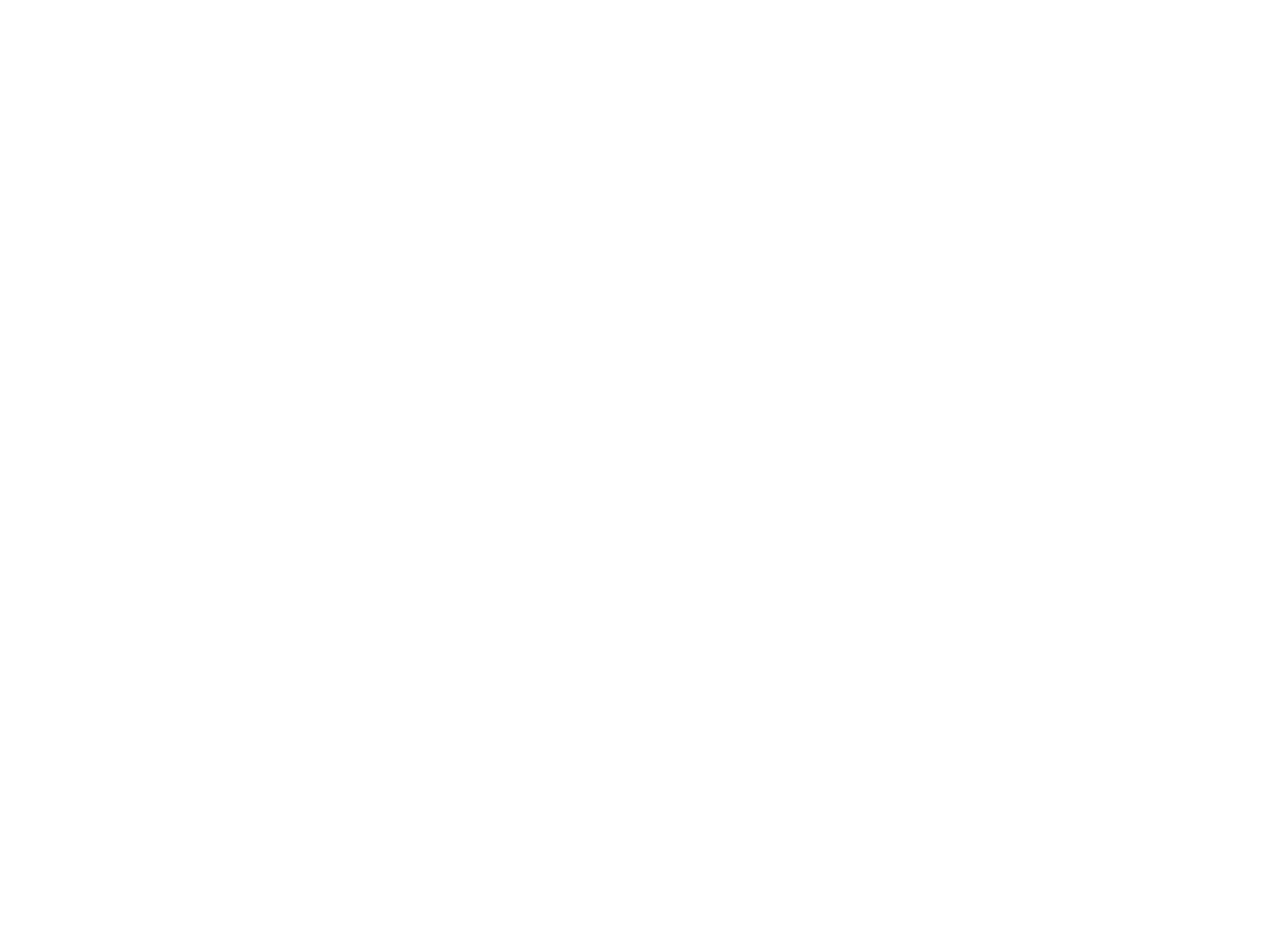
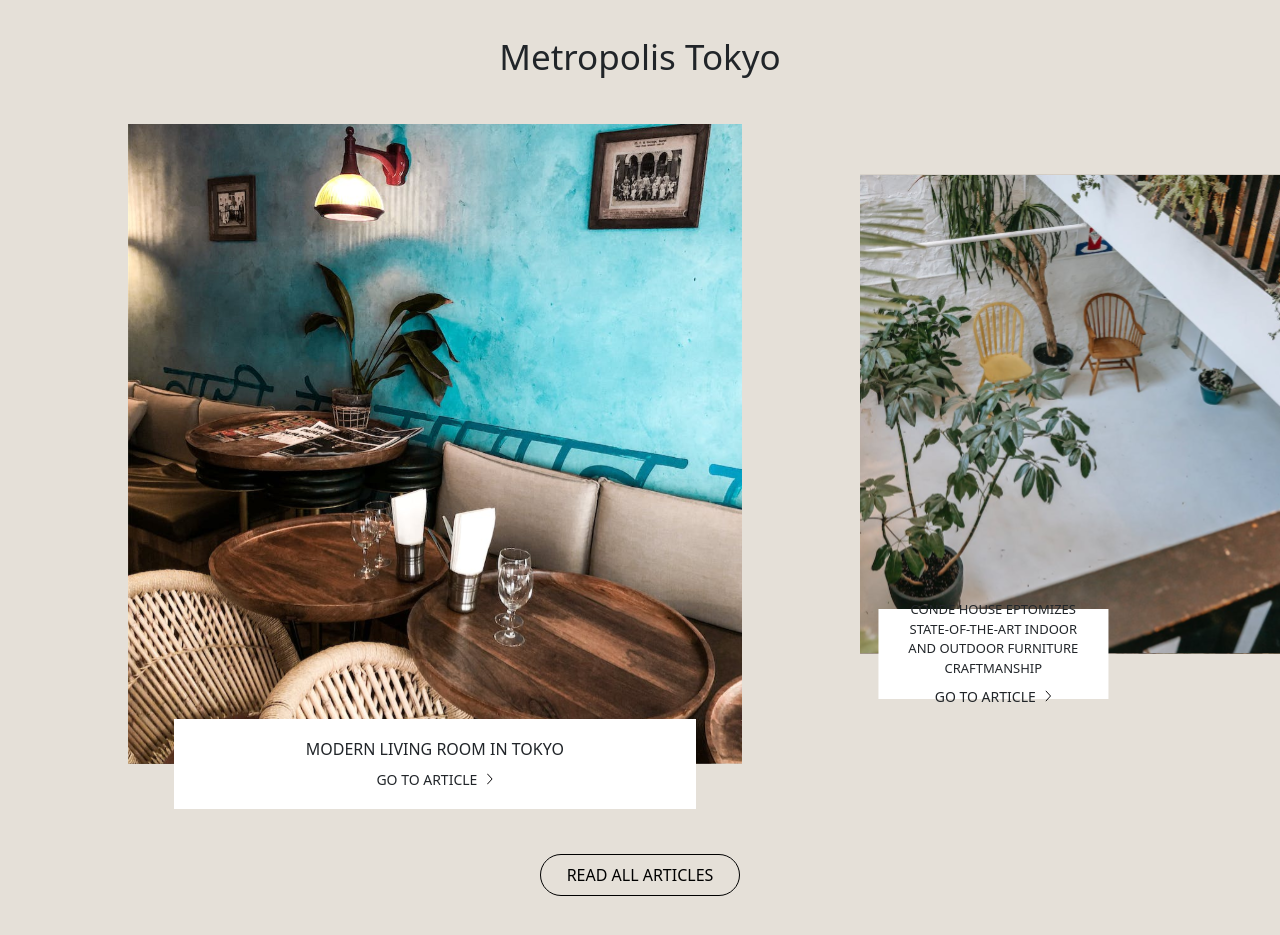
Before and after one commit to firdaous2/HomeTaniq, a React (Create React App) app: page / in a window 1280 px wide. Shown: the part 2500-3435 px from the top of the page. Before the commit the page ends 2461 px from the top, so only its background shows below. Built offline with nearby package versions, Linux system fonts and the light colour scheme.

Commit message:
homepage

```diff
--- a/src/index.css
+++ b/src/index.css
@@ -8,3 +8,6 @@
   max-width: 1800px;
   margin: auto;
 }
+/* div img:nth-child(2){
+  margin: 0;
+} */
--- a/src/pages/homepage.jsx
+++ b/src/pages/homepage.jsx
@@ -10,6 +10,8 @@
 import art from '../assets/art.svg';
 import frame1 from '../assets/restaurant frame.svg';
 import frame2 from '../assets/walkby.svg';
+import frame3 from '../assets/frame3.svg';
+import frame4 from '../assets/frame4.svg';
 import triangle from '../assets/triangle.svg';
 import hotel from '../assets/hotel.svg';
 import communicate from '../assets/communicate.svg';
@@ -67,6 +69,22 @@
     title: "Get personalized assistance, It is now available on WhatsApp too! Get in Touch",
     buttonTitle: "Connect Now",
     buttonImage: arrow
+  },
+]
+const articleSpace = [
+  {
+    image: frame3,
+    title: "MODERN LIVING ROOM IN TOKYO",
+    subTitle: "GO TO ARTICLE",
+    subImage: arrow
+  },
+  {
+    image: frame4,
+    title: "CONDE HOUSE EPTOMIZES STATE-OF-THE-ART INDOOR AND OUTDOOR FURNITURE CRAFTMANSHIP",
+    subTitle: "GO TO ARTICLE",
+    subImage: arrow,
+    id: 'width',
+    id2: 'imgcont'
   },
 ]
 
@@ -230,6 +248,75 @@
   }
   `
 
+  const Article = styled.div`
+  margin-top: 20px;
+  padding: 50px 0px;
+  background-color: #E5E0D8;
+  .dig-images{
+    width: 90%;
+    display: flex;
+    margin: auto;
+    margin-top: 40px;
+    margin-left: 10%;
+    gap: 3px;
+    justify-content: space-around;
+    div img{
+      height: 80dvh;
+    }
+    div img#width{
+      height: 60dvh;
+      margin-top: 50px;
+    }
+    div#imgcont{
+      div.cont{
+        width: 50%;
+        transform: translate(-42%, -50%);
+        font-size: 13px;
+        text-align: center;
+      }
+      margin-left: 10%;
+    }
+    div.cont{
+      height: 90px;
+      width: 85%;
+      margin: auto;
+      display:flex;
+      justify-content: center;
+      align-items: center;
+      background-color: #fff;
+      transform: translateY(-50%);
+      padding: 0px 20px;
+      font-size: 16px;
+      // font-weight: 400;
+      flex-direction: column;
+      gap: 8px;
+      text-align: cnter;
+    }
+    div.next{
+      font-size: 14px;
+      gap: 10px;
+      img{
+        width: 6px;
+        height: 20px;
+      }
+    }
+  }
+  div.heading{
+    text-align: center;
+    font-size: 35px;
+    font-weight: 500;
+  }
+  button{
+    margin: auto;
+    display: flex;
+    background: transparent;
+    padding: 8px 26px;
+    border: 1.5px solid black;
+    border-radius: 22px;
+    font-weight: 400;
+  }
+  `
+
 function Homepage() {
   return (
     <HomepageContainer>
@@ -308,6 +395,28 @@
         </div>
       </Digital>
 
+      <Article>
+        <div className="heading">
+        Metropolis Tokyo
+        </div>
+      <div className="dig-images">
+          {articleSpace.map((article, index) => (
+            <div key={index} id={article.id2}>
+              <img src={article.image} alt="" id={article.id}/>
+              <div className="cont">
+                {article.title}
+                <div className="d-flex next">
+                  {article.subTitle}
+                  <img src={article.subImage} alt="" />
+                </div>
+              </div>
+            </div>
+          ))}
+        </div>
+        <button>
+          READ ALL ARTICLES
+        </button>
+      </Article>
     </HomepageContainer>
   );
 }
```
Also changed, not shown: src/assets/frame3.svg (added), src/assets/frame4.svg (added).
